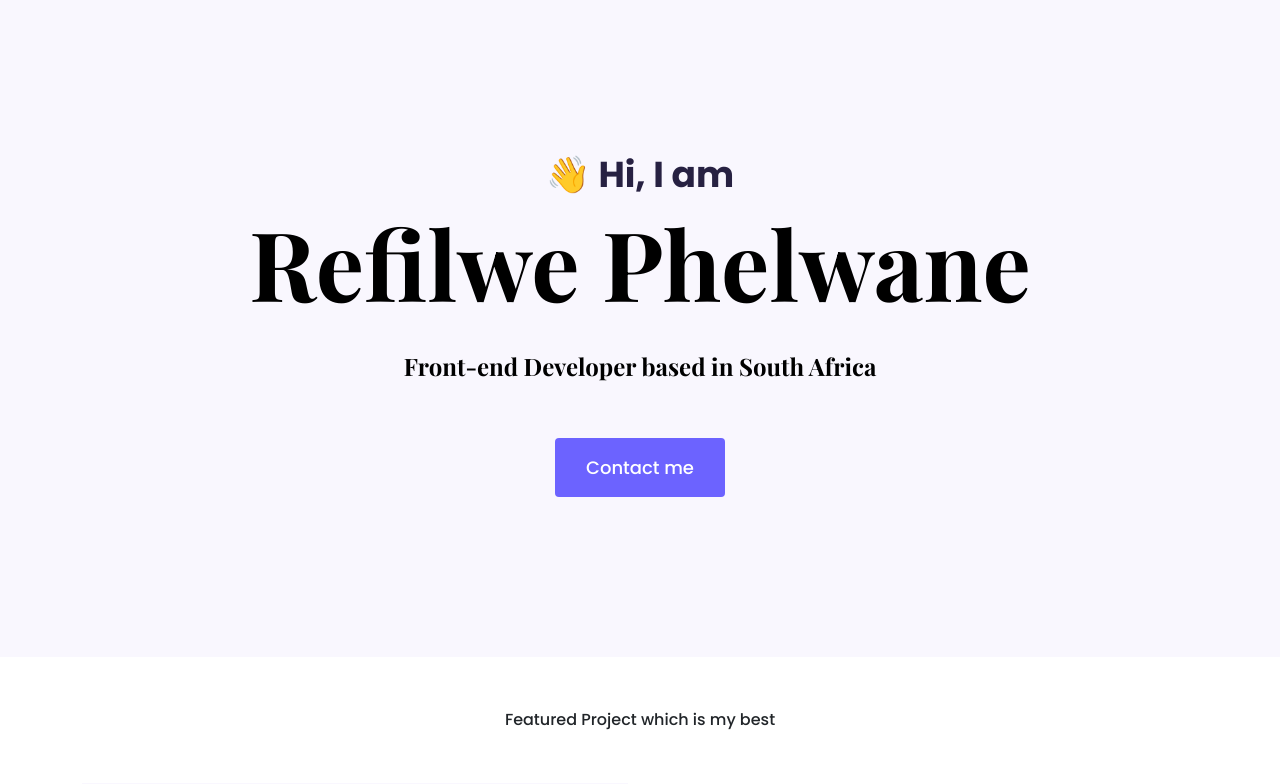
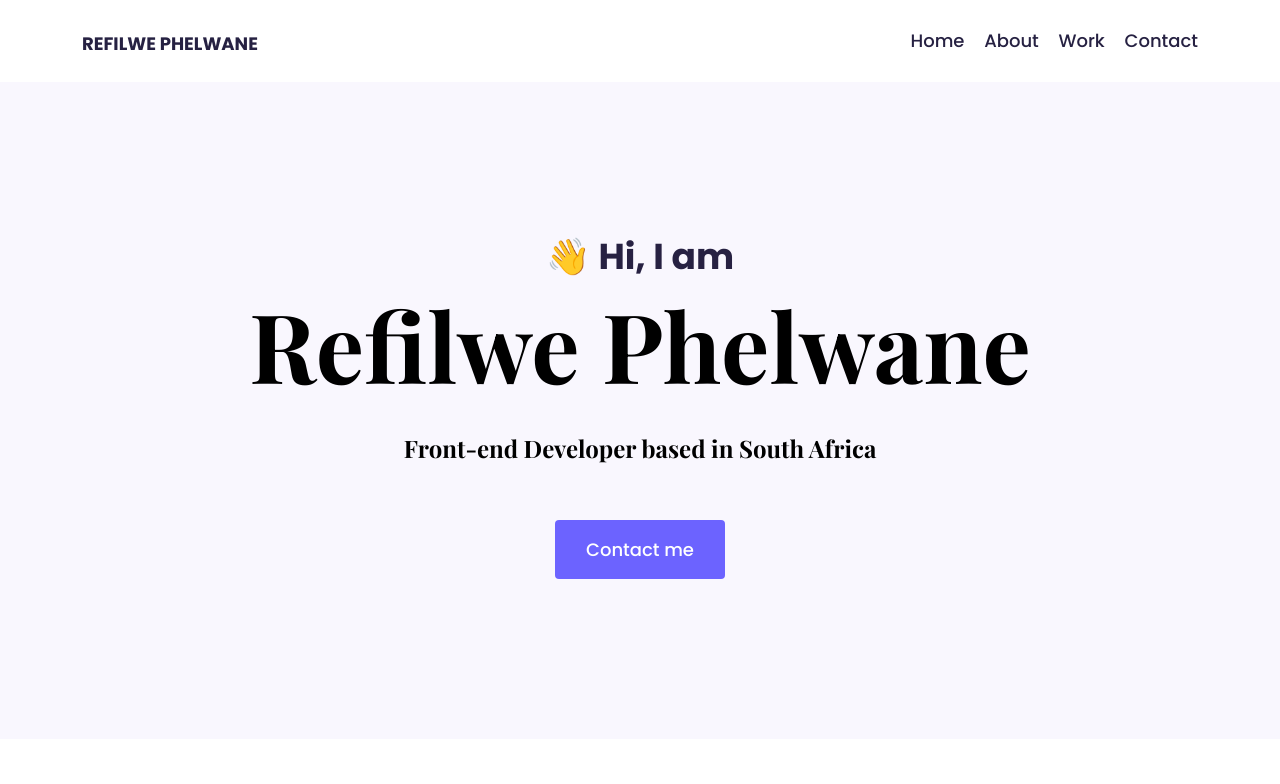
Before and after one commit to Fifla47/portfolio, a plain HTML site: page index.html in a window 1280 px wide. Shown: the top 784 px of the page. Drawn offline with nearby package versions, Linux system fonts and the light colour scheme.

Commit message:
Added the header and links to home page

```diff
--- a/index.html
+++ b/index.html
@@ -31,6 +31,26 @@
     <title>Refilwe Phelwane</title>
   </head>
   <body>
+    <div class="container">
+      <nav class="d-flex justify-content-between">
+        <a class="logo d-none d-md-block" href="index.html">REFILWE PHELWANE</a>
+        <a class="logo d-block d-md-none" href="index.html">REFILWE</a>
+        <ul>
+          <li class="active">
+            <a href="index.html">Home</a>
+          </li>
+          <li>
+            <a href="about.html">About</a>
+          </li>
+          <li>
+            <a href="work.html">Work</a>
+          </li>
+          <li>
+            <a href="contact.html">Contact</a>
+          </li>
+        </ul>
+      </nav>
+    </div>
     <div class="hero">
       <p>👋 Hi, I am</p>
       <h1>Refilwe Phelwane</h1>
--- a/styles.css
+++ b/styles.css
@@ -104,6 +104,41 @@ p {
   padding: 120px 60px;
 }
 
+.logo {
+  max-height: 40px;
+  padding: 10px 0;
+  font-size: 18px;
+  font-weight: bold;
+}
+
+nav {
+  padding: 20px 0;
+}
+
+nav ul {
+  padding: 0;
+  margin: 0;
+}
+
+nav li {
+  display: inline;
+  list-style: none;
+  line-height: 42px;
+  margin-left: 15px;
+  font-size: 18px;
+}
+
+nav a {
+  text-decoration: none;
+  color: #262142;
+  transition: all 100ms ease-in-out;
+}
+
+nav a:hover,
+nav li:active a {
+  color: var(--branding-color);
+}
+
 @media (max-with: 960px) {
   h1 {
     font-size: 44px;
@@ -127,4 +162,8 @@ p {
     padding: 0;
     text-align: center;
   }
+
+  nav a {
+    font-size: 12px;
+  }
 }
```
